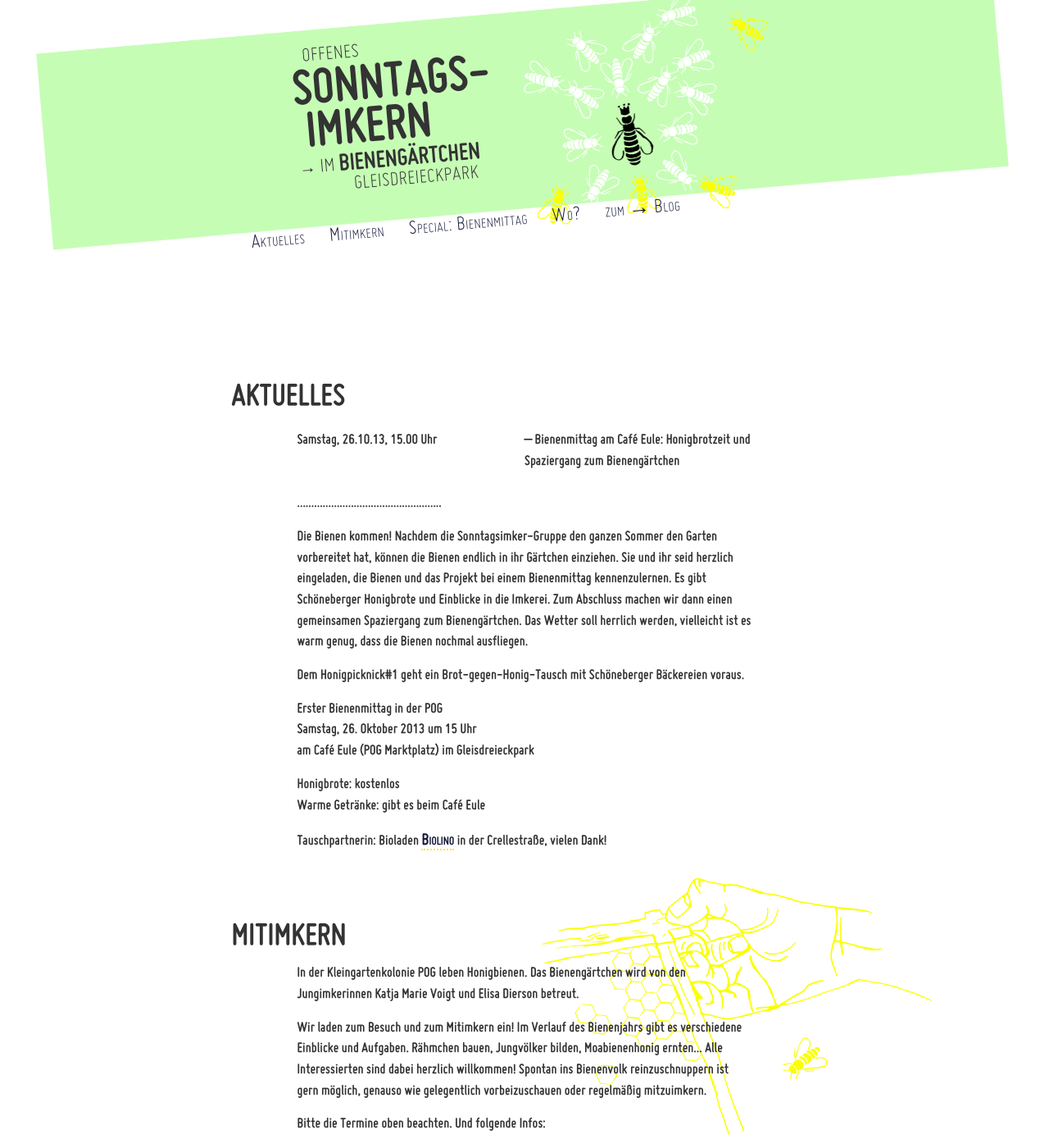
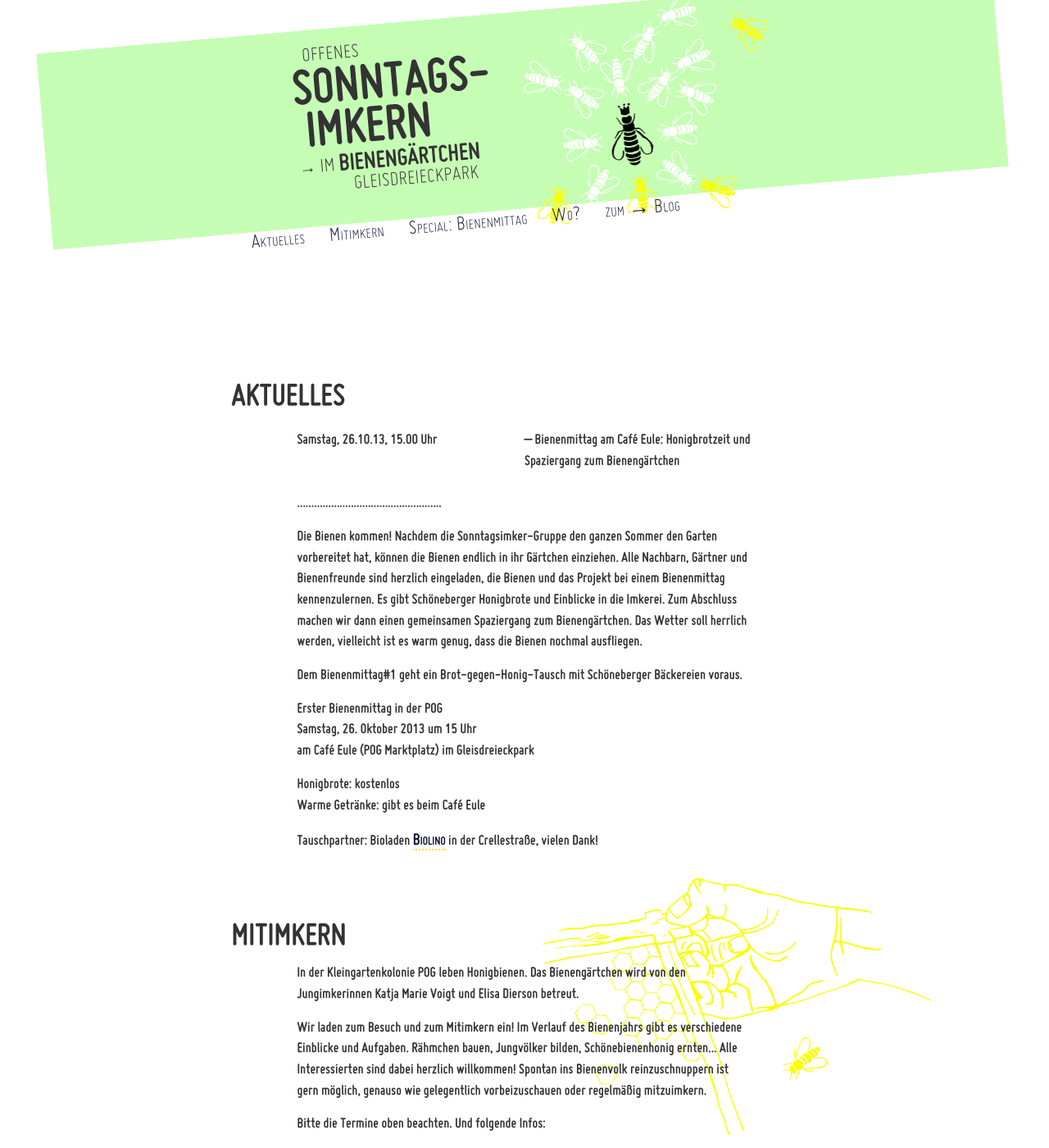
Before and after one commit to dieda/schoeneberg.berlin-bienenstadt.de, a Jekyll site: the page built from index.html, in a window 1280 px wide and 1400 px high. Shown: the whole window at 82% size. Built offline with Jekyll 4.4.1, drawn with Linux system fonts in a browser that asks for light colours; some of the changed text lies outside the part shown.

Commit message:
Update index.html

```diff
--- a/index.html
+++ b/index.html
@@ -57,11 +57,11 @@ nav:
   <br/>...................................................
 </p>
 <p>
-  <strong>Die Bienen kommen!</strong> Nachdem die Sonntagsimker-Gruppe den ganzen Sommer den Garten vorbereitet hat, können die Bienen endlich in ihr Gärtchen einziehen. Sie und ihr seid herzlich eingeladen, die Bienen und das Projekt bei einem Bienenmittag kennenzulernen. Es gibt Schöneberger Honigbrote und Einblicke in die Imkerei. Zum Abschluss machen wir dann einen gemeinsamen Spaziergang zum Bienengärtchen. Das Wetter soll herrlich werden, vielleicht ist es warm genug, dass die Bienen nochmal ausfliegen.
+  <strong>Die Bienen kommen!</strong> Nachdem die Sonntagsimker-Gruppe den ganzen Sommer den Garten vorbereitet hat, können die Bienen endlich in ihr Gärtchen einziehen. Alle Nachbarn, Gärtner und Bienenfreunde sind herzlich eingeladen, die Bienen und das Projekt bei einem Bienenmittag kennenzulernen. Es gibt Schöneberger Honigbrote und Einblicke in die Imkerei. Zum Abschluss machen wir dann einen gemeinsamen Spaziergang zum Bienengärtchen. Das Wetter soll herrlich werden, vielleicht ist es warm genug, dass die Bienen nochmal ausfliegen.
 </p>
 
 <p>
-  Dem Honigpicknick#1 geht ein Brot-gegen-Honig-Tausch mit Schöneberger Bäckereien voraus.
+  Dem Bienenmittag#1 geht ein Brot-gegen-Honig-Tausch mit Schöneberger Bäckereien voraus.
 </p>
 
 <p>
@@ -76,7 +76,7 @@ nav:
 </p>
 
 <p>
-  Tauschpartnerin: Bioladen <a href="http://www.biolino.net">Biolino</a> in der Crellestraße, vielen Dank!
+  Tauschpartner: Bioladen <a href="http://www.biolino.net">Biolino</a> in der Crellestraße, vielen Dank!
 
 <h2 id="mitimkern" class="hand-container">
   Mitimkern
@@ -86,7 +86,7 @@ nav:
   In der Kleingartenkolonie POG leben Honigbienen. Das Bienengärtchen wird von den Jungimkerinnen Katja Marie Voigt und Elisa Dierson betreut.
 </p>
 <p>
-  <strong>Wir laden zum Besuch und zum Mitimkern ein!</strong> Im Verlauf des Bienenjahrs gibt es verschiedene Einblicke und Aufgaben. Rähmchen bauen, Jungvölker bilden, Moabienenhonig ernten... Alle Interessierten sind dabei herzlich willkommen! Spontan ins Bienenvolk reinzuschnuppern ist gern möglich, genauso wie gelegentlich vorbeizuschauen oder regelmäßig mitzuimkern.
+  <strong>Wir laden zum Besuch und zum Mitimkern ein!</strong> Im Verlauf des Bienenjahrs gibt es verschiedene Einblicke und Aufgaben. Rähmchen bauen, Jungvölker bilden, Schönebienenhonig ernten... Alle Interessierten sind dabei herzlich willkommen! Spontan ins Bienenvolk reinzuschnuppern ist gern möglich, genauso wie gelegentlich vorbeizuschauen oder regelmäßig mitzuimkern.
 </p>
 <p>
   <strong>Bitte die Termine oben beachten. Und folgende Infos:</strong>
@@ -126,7 +126,7 @@ nav:
   <small>Bee noon.</small>
 </h2>
 <p>
-  Mit dem Schönebienenhonig, den wir ernten, möchten wir gelegentlich ein Honigpicknick für die Nachbarschaft veranstalten. Wir suchen dafür Bäckereien im Stadtteil, die mit uns Brot gegen Honig tauschen. Dann können wir uns draußen bei leckeren, kostenlosen Honigbroten begegnen und entspannen: NachbarInnen treffen BienenfreundInnen, KleingärtnerInnen und Passanten.
+  Mit dem Schönebienenhonig, den wir ernten, möchten wir gelegentlich einen Bienenmittag mit einer Honigbrotzeit für die Nachbarschaft veranstalten. Wir suchen dafür Bäckereien im Stadtteil, die mit uns Brot gegen Honig tauschen. Dann können wir uns draußen bei leckeren, kostenlosen Honigbroten begegnen und entspannen: NachbarInnen treffen BienenfreundInnen, KleingärtnerInnen und Passanten.
 </p>
 
 <h2 id="wo">
```
